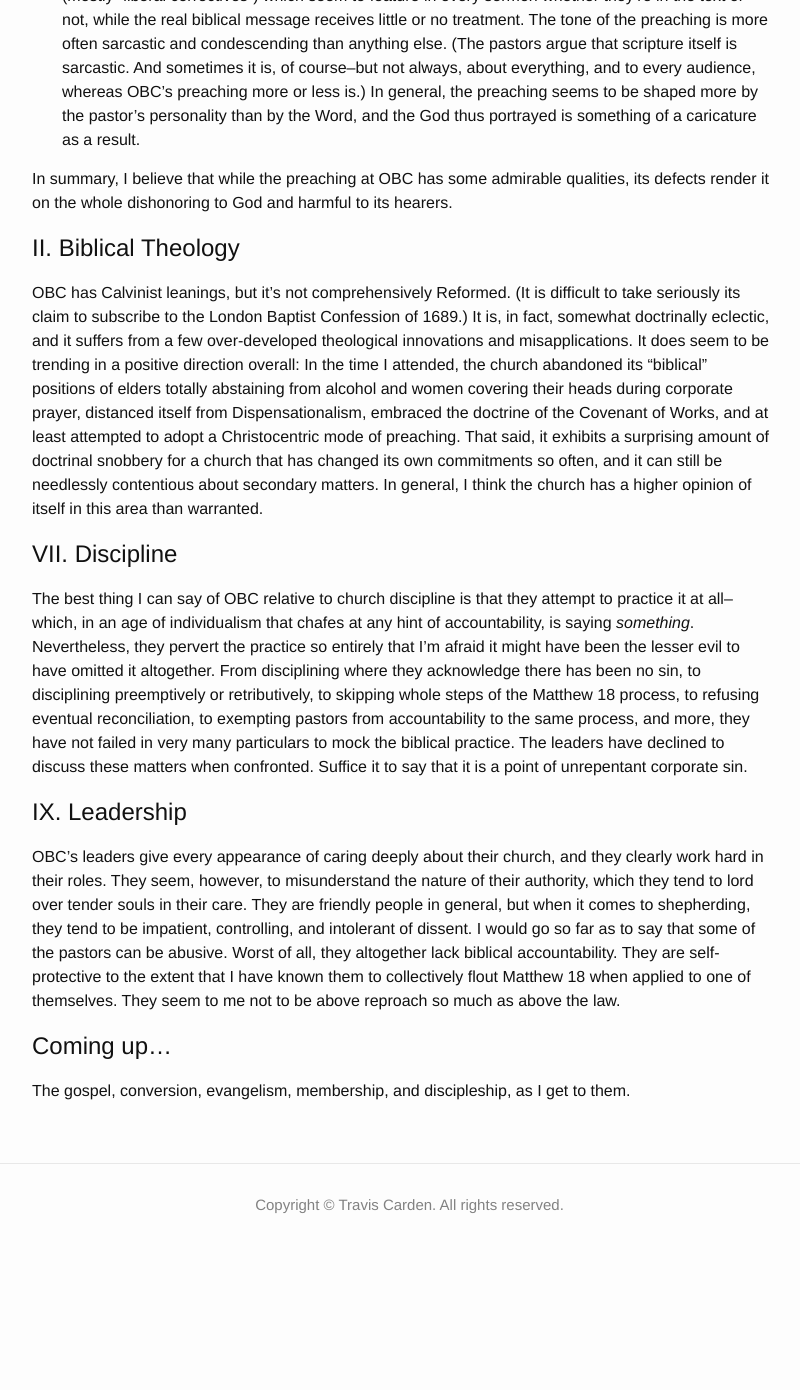
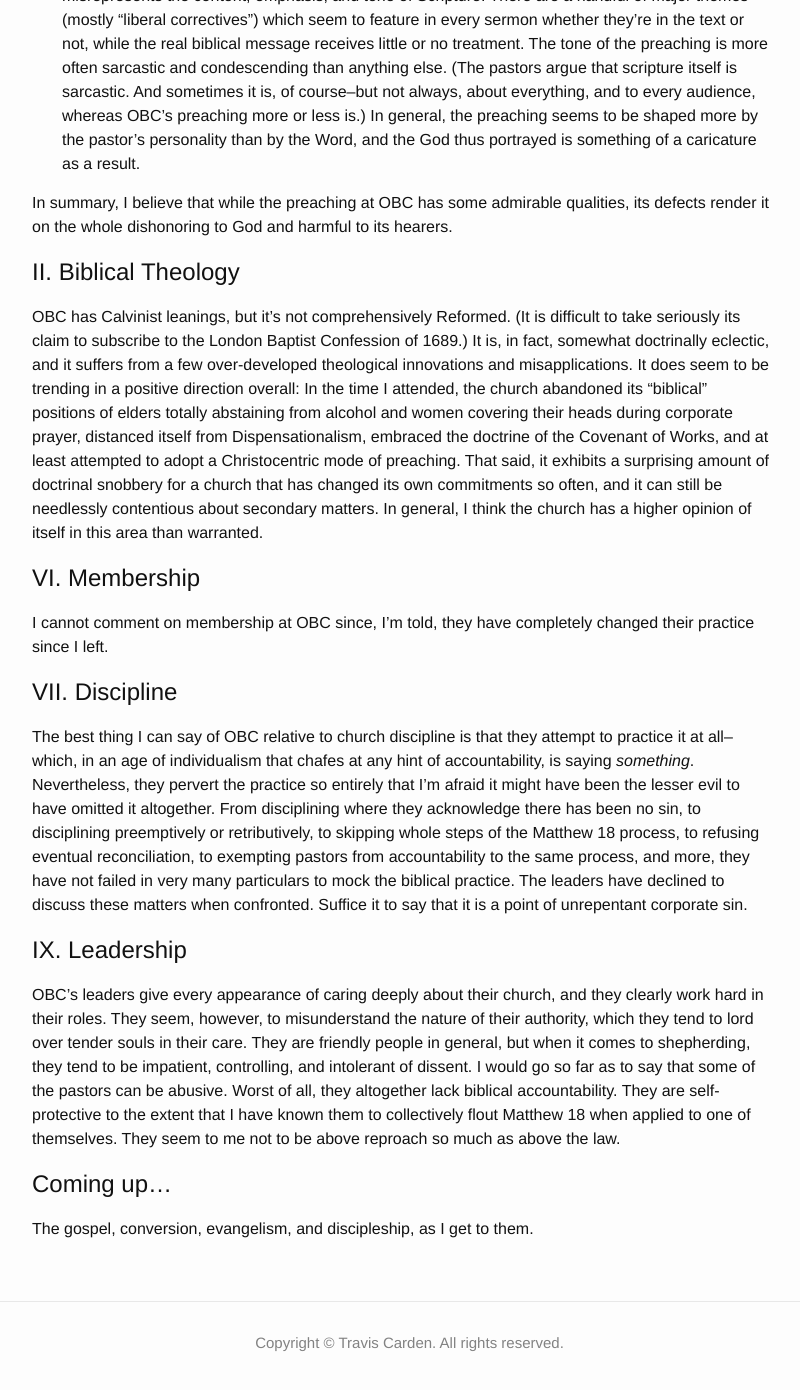
Before and after one commit to TravisCarden/traviscarden.github.io, a Jekyll site: the page built from review-of-omaha-bible-church.md, in a window 1280 px wide and 1400 px high, scrolled down 906 px. Shown: the top 1390 px of the window, without its empty margins (238-1038 px from the left). Built offline with Jekyll 4.4.1, drawn with Linux system fonts in a browser that asks for light colours; before the commit the page ends 2168 px from its top, so only the background shows below that.

Commit message:
Added section on Membership to Review of Omaha Bible Church.

```diff
--- a/review-of-omaha-bible-church.md
+++ b/review-of-omaha-bible-church.md
@@ -25,6 +25,10 @@ In summary, I believe that while the preaching at OBC has some admirable qualiti
 
 OBC has Calvinist leanings, but it's not comprehensively Reformed. (It is difficult to take seriously its claim to subscribe to the London Baptist Confession of 1689.) It is, in fact, somewhat doctrinally eclectic, and it suffers from a few over-developed theological innovations and misapplications. It does seem to be trending in a positive direction overall: In the time I attended, the church abandoned its "biblical" positions of elders totally abstaining from alcohol and women covering their heads during corporate prayer, distanced itself from Dispensationalism, embraced the doctrine of the Covenant of Works, and at least attempted to adopt a Christocentric mode of preaching. That said, it exhibits a surprising amount of doctrinal snobbery for a church that has changed its own commitments so often, and it can still be needlessly contentious about secondary matters. In general, I think the church has a higher opinion of itself in this area than warranted.
 
+# VI. Membership
+
+I cannot comment on membership at OBC since, I'm told, they have completely changed their practice since I left.
+
 # VII. Discipline
 
 The best thing I can say of OBC relative to church discipline is that they attempt to practice it at all--which, in an age of individualism that chafes at any hint of accountability, is saying _something_. Nevertheless, they pervert the practice so entirely that I'm afraid it might have been the lesser evil to have omitted it altogether. From disciplining where they acknowledge there has been no sin, to disciplining preemptively or retributively, to skipping whole steps of the Matthew 18 process, to refusing eventual reconciliation, to exempting pastors from accountability to the same process, and more, they have not failed in very many particulars to mock the biblical practice. The leaders have declined to discuss these matters when confronted. Suffice it to say that it is a point of unrepentant corporate sin.
```
Also changed, not shown: other parts of review-of-omaha-bible-church.md (+1 -1 lines).
